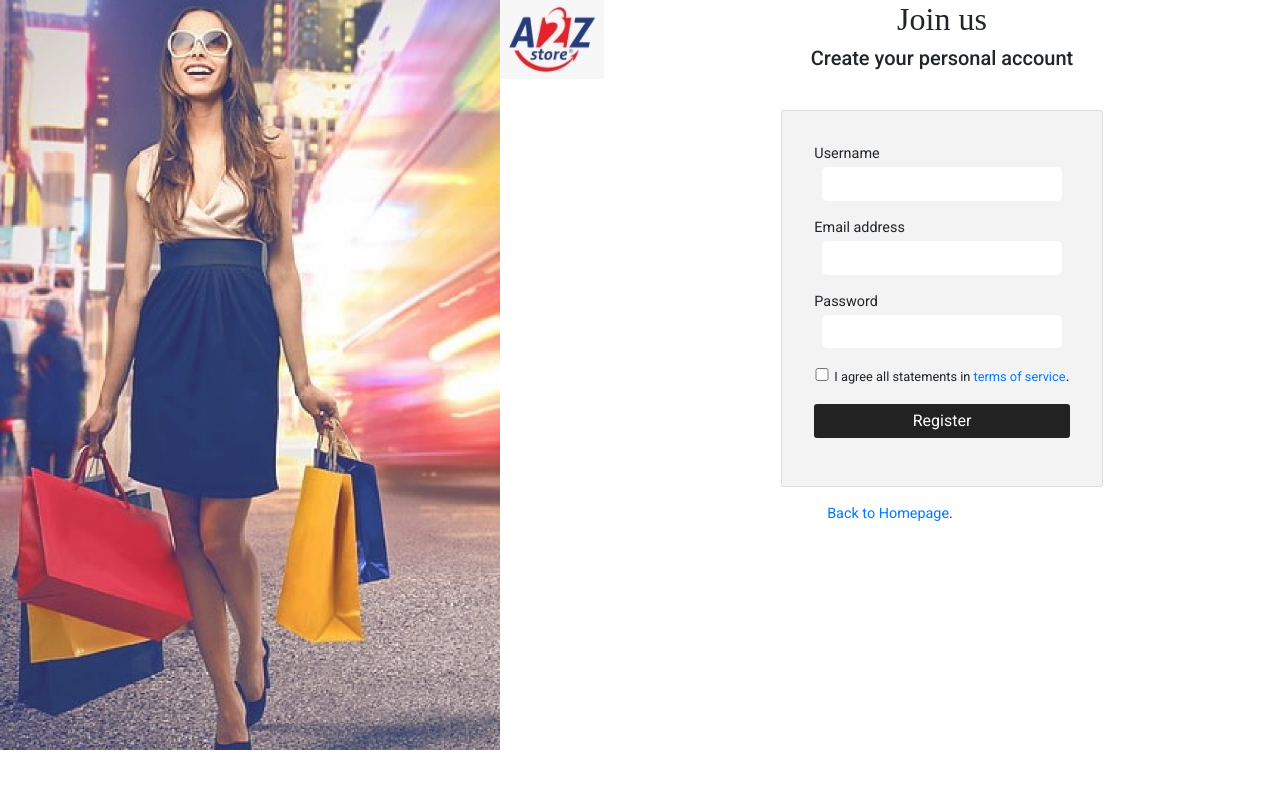
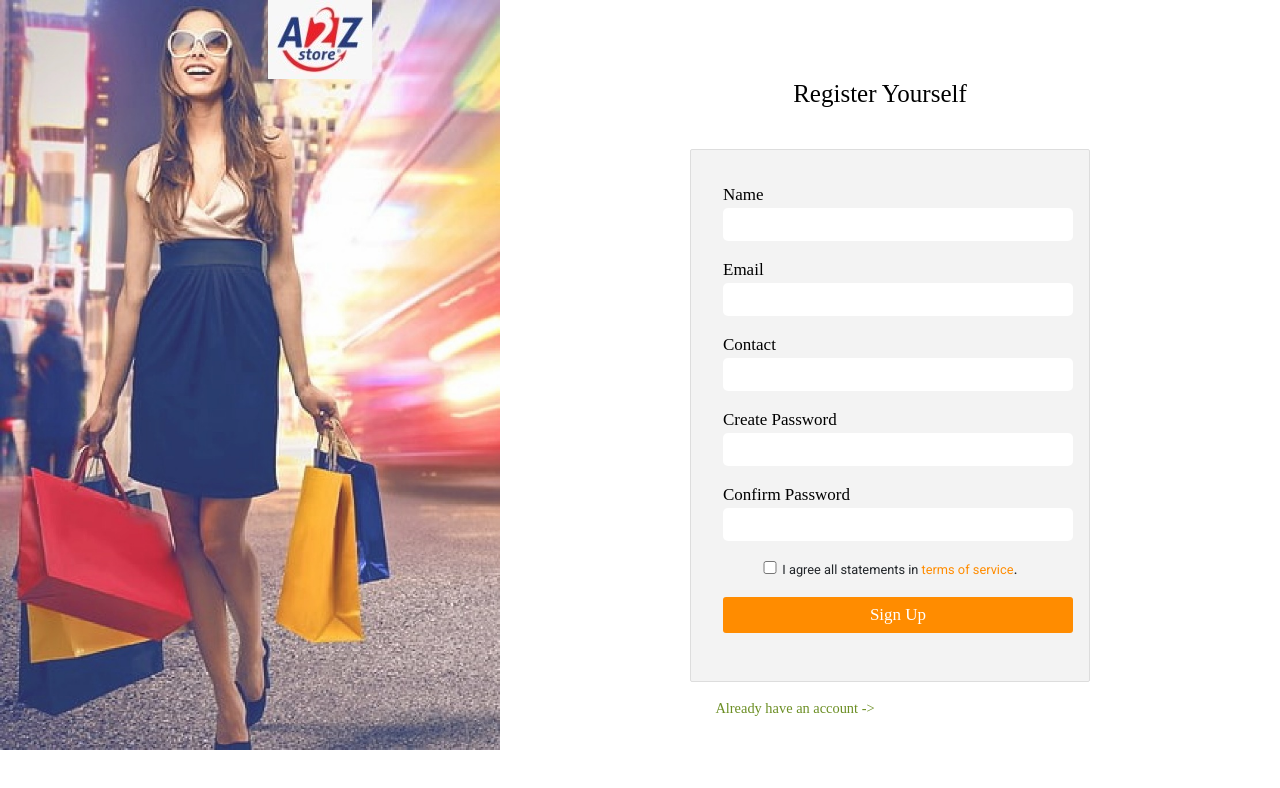
Before and after one commit to omi982/ecomOmkar, a React (Create React App) app: page /register in a window 1280 px wide. Shown: the top 788 px of the page. Built offline with nearby package versions, Linux system fonts and the light colour scheme; the HTML template or start-up script is replaced by a standard one; a web font is replaced by a local one.

Commit message:
Initial commit

```diff
--- a/src/components/RegisterPage.js
+++ b/src/components/RegisterPage.js
@@ -11,31 +11,38 @@ export default function SignUpPage() {
     return (
         <div className="text-center auto">
             <img src={pic1} align="left"  alt="pic" width={500} height={750} />
-            <img src={pic2} align="left"/>
-            <h2 style={{fontFamily: "Gilroy"}}>Join us</h2>
-            <h5>Create your personal account</h5>
-            <form action="/home">
+            <img src={pic2} style={{position: "relative",right:"570px" }} />
+            <h3  style={{fontFamily: "Microsoft Sans Serif",color:"Black",position: "relative",right:"10px",fontSize:"25px"}}>Register Yourself</h3>
+            <form action="/home" style={{width:"400px"}}>
                 <p>
-                    <label>Username</label><br/>
-                    <input type="text" name="first_name" required />
+                    <label style={{fontFamily: "Microsoft Sans Serif",color:"Black",fontSize:"17px"}}>Name</label><br/>
+                    <input type="text" name="first_name" required style={{width:"350px"}}/>
                 </p>
                 <p>
-                    <label>Email address</label><br/>
-                    <input type="email" name="email" required />
+                    <label style={{fontFamily: "Microsoft Sans Serif",color:"Black",fontSize:"17px"}}>Email</label><br/>
+                    <input type="email" name="email" required style={{width:"350px"}}/>
                 </p>
                 <p>
-                    <label>Password</label><br/>
-                    <input type="password" name="password" requiredc />
+                    <label style={{fontFamily: "Microsoft Sans Serif",color:"Black",fontSize:"17px"}}>Contact</label><br/>
+                    <input type="text" name="no." required style={{width:"350px"}}/>
                 </p>
                 <p>
-                    <input type="checkbox" name="checkbox" id="checkbox" required /> <span>I agree all statements in <a href="https://google.com" target="_blank" rel="noopener noreferrer">terms of service</a></span>.
+                    <label style={{fontFamily: "Microsoft Sans Serif",color:"Black",fontSize:"17px"}}>Create Password</label><br/>
+                    <input type="password" name="password" required style={{width:"350px"}}/>
                 </p>
                 <p>
-                    <button id="sub_btn" type="submit">Register</button>
+                    <label style={{fontFamily: "Microsoft Sans Serif",color:"Black",fontSize:"17px"}}>Confirm Password</label><br/>
+                    <input type="password" name="password" required style={{width:"350px"}}/>
+                </p>
+                <p>
+                    <input type="checkbox" name="checkbox" id="checkbox" required /> <span>I agree all statements in <a href="https://google.com" target="_blank" rel="noopener noreferrer" style={{color:"darkorange"}}>terms of service</a></span>.
+                </p>
+                <p>
+                    <button id="sub_btn" type="submit" style={{fontFamily: "Microsoft Sans Serif",background:"darkorange",width:"350px",fontSize:"17px"}}>Sign Up</button>
                 </p>
             </form>
             <footer>
-                <p><Link to="/">Back to Homepage</Link>.</p>
+                <p><Link to="/login" style={{fontFamily: "Microsoft Sans Serif",color:"olivedrab", position: "relative",right:"95px"}}>Already have an account -{'>'}</Link></p>
             </footer>
         </div>
     )
```
